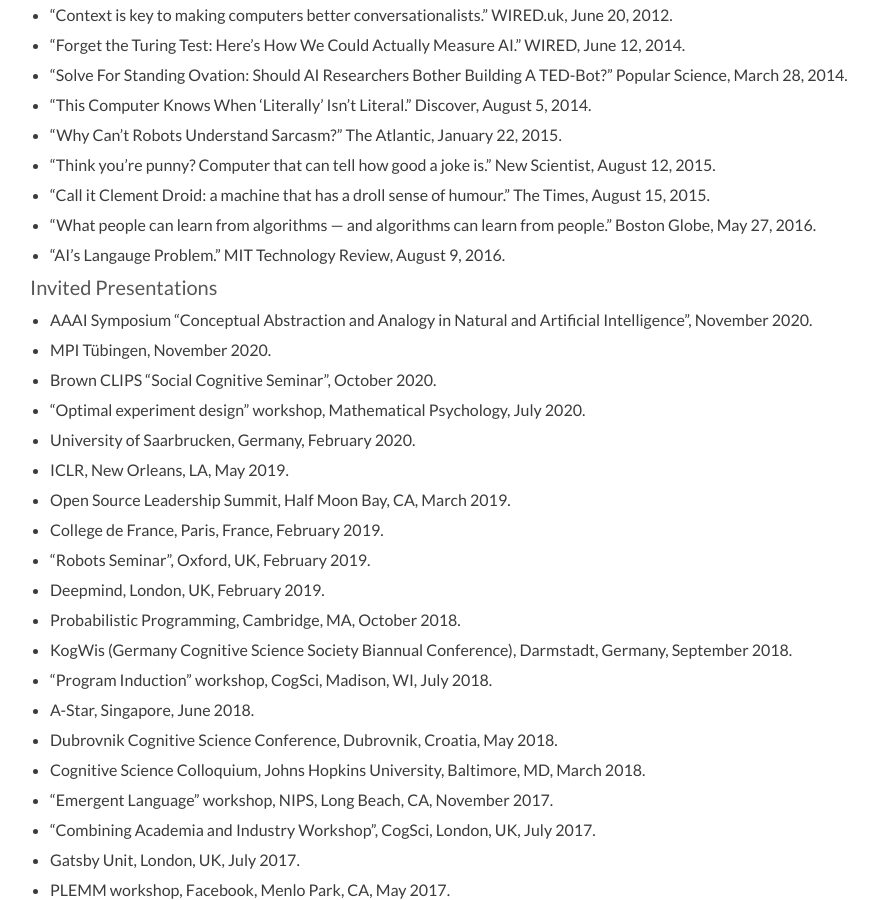
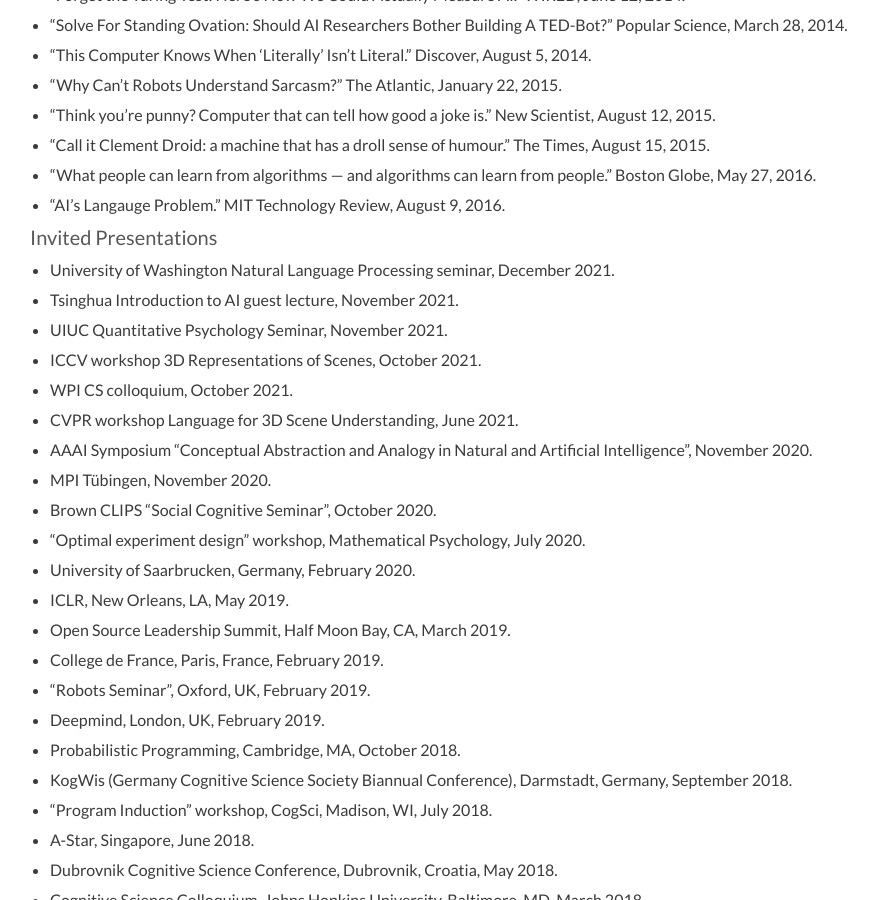
Before and after one commit to stanford-cocolab/cocolab.stanford.edu, a Jekyll site: the page built from ndg-cv.md, in a window 1280 px wide and 900 px high, scrolled down 3453 px. Shown: the whole window, without its empty margins (170-1048 px from the left). Built offline with Jekyll 4.4.1, drawn with Linux system fonts in a browser that asks for light colours; a script that is not in the unit is left out; some of the changed text lies outside the part shown.

Commit message:
updates for cv etc

```diff
--- a/Gemfile
+++ b/Gemfile
@@ -8,7 +8,7 @@
 #
 # This will help ensure the proper Jekyll version is running.
 # Happy Jekylling!
-gem "jekyll", "~> 3.9.0"
+gem "jekyll"
 
 # This is the default theme for new Jekyll sites. You may change this to anything you like.
 gem "minima", "~> 2.0"
--- a/ndg-cv.md
+++ b/ndg-cv.md
@@ -50,6 +50,10 @@
 
 ## Honors
 
+* Best of IEEE Transactions on Affective Computing 2021 Paper Collection.
+
+* Best paper award, NeurIPS Workshop on Cooperative AI (2021).
+
 * Best paper award International Conference on Educational Data Mining, 2020 (EDM 2020).
 
 * 2020 Cognitive Science Society paper prize for computational modeling of language.
@@ -138,17 +144,17 @@
 
 ## Publications
 
-### Peer-reviewed Journal Articles
+### Peer-reviewed Journal Articles and Conference Proceedings
 
-{% bibliography --query @article %}
+{% bibliography --query @article @inproceedings %}
 
 * Giroux, E. & Goodman, N. D. (2006). On the stable equivalence of open books in three-manifolds. *Geometry & Topology*.
 
 * Goodman, N. D. (2005). Overtwisted open books from sobering arcs. *Algebraic and Geometric Topology*.
 
-### Peer-reviewed Conference Proceedings
+<!-- ### Peer-reviewed Conference Proceedings
 
-{% bibliography --query @inproceedings %}
+{% bibliography --query @inproceedings %} -->
 
 * Goodman, N. D., Griffiths, T. L, Feldman, J., and Tenenbaum, J. B. (2007). A rational analysis of rule-based concept learning. In *Proceedings of the Twenty-Ninth Annual Conference of the Cognitive Science Society*.
 
@@ -210,6 +216,18 @@
 
 
 ## Invited Presentations
+
+* University of Washington Natural Language Processing seminar, December 2021.
+
+* Tsinghua Introduction to AI guest lecture, November 2021.
+
+* UIUC Quantitative Psychology Seminar, November 2021.
+
+* ICCV workshop 3D Representations of Scenes, October 2021.
+
+* WPI CS colloquium, October 2021.
+
+* CVPR workshop Language for 3D Scene Understanding, June 2021.
 
 * AAAI Symposium "Conceptual Abstraction and Analogy in Natural and Artificial Intelligence", November 2020.
 
```
Also changed, not shown: other parts of ndg-cv.md (+3 -1 lines), _bibliography/cocolab.bib (+2 -1 lines), 1 other file.
